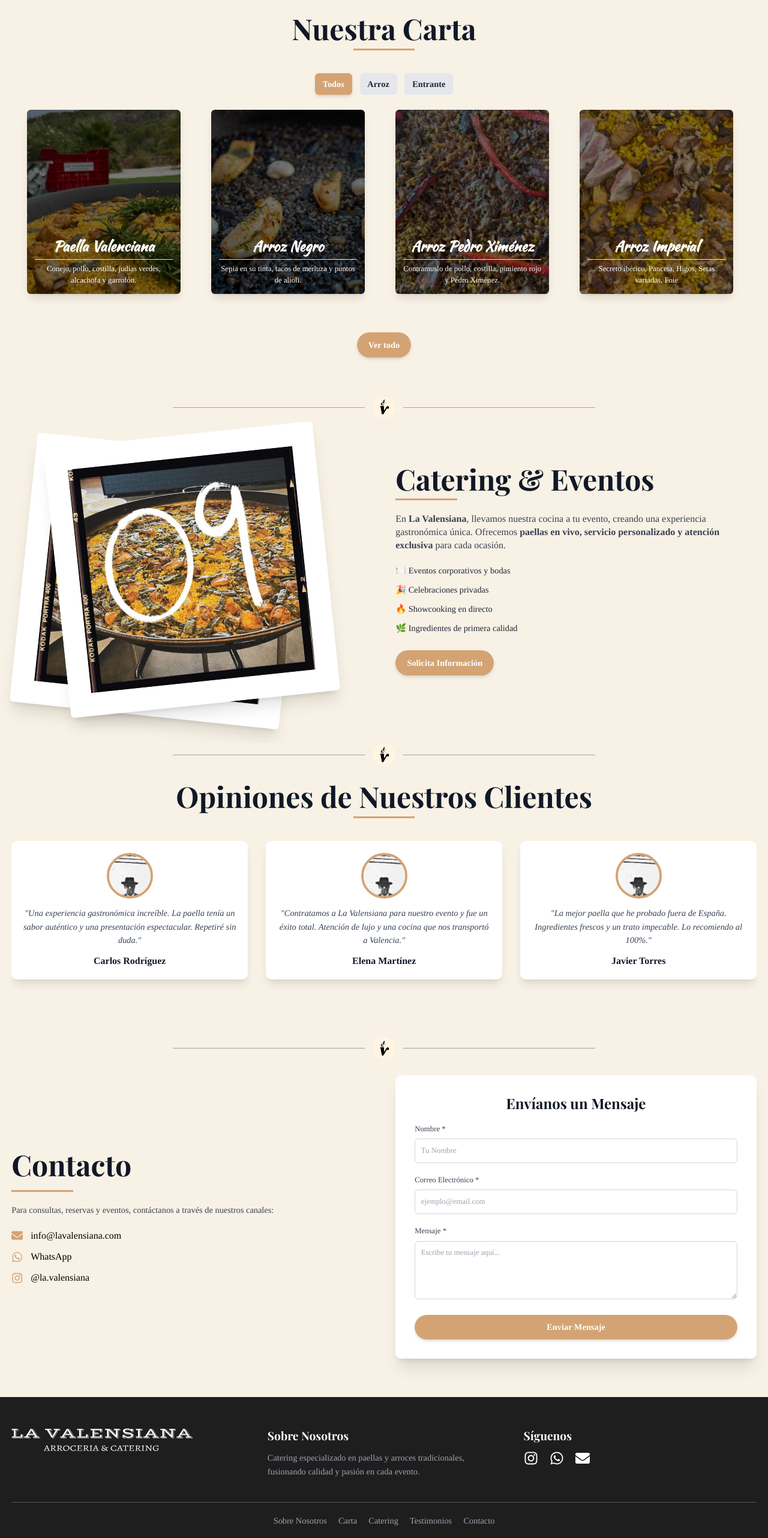
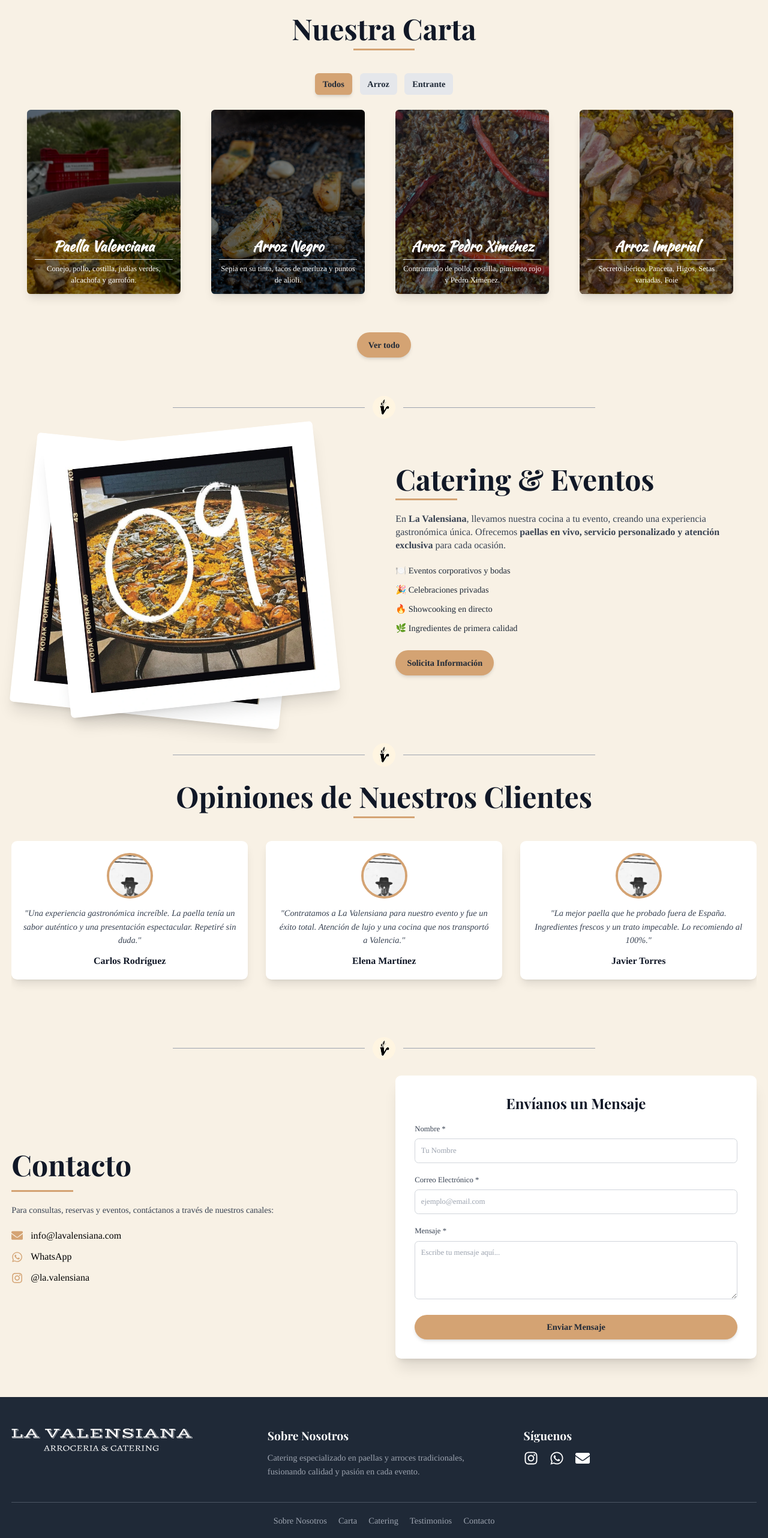
Before and after one commit to isidromartin/lavalensiana, a React (Vite) app: page /lavalensiana/catering in a window 1280 px wide. Shown: the part 1420-3984 px from the top of the page at 60% size. Built offline with nearby package versions, Linux system fonts and the light colour scheme; a web font is replaced by a local one.

Commit message:
Updated for better accessibility

```diff
--- a/src/components/Catering.jsx
+++ b/src/components/Catering.jsx
@@ -67,7 +67,7 @@ const Catering = () => {
               smooth={true}
               duration={800}
               offset={-80}
-              className="cursor-pointer hover:text-primary transition"
+              className="cursor-pointer text-gray-800 hover:text-text-gray-800 transition"
             >
               Solicita Información
             </Link>
--- a/src/components/Contact.jsx
+++ b/src/components/Contact.jsx
@@ -145,7 +145,7 @@ const Contacto = () => {
 
             <motion.button
               type="submit"
-              className="w-full bg-primary text-white py-3 rounded-full font-semibold text-lg shadow-md transition-transform duration-300 hover:scale-105 flex items-center justify-center"
+              className="w-full bg-primary text-gray-800 py-3 rounded-full font-semibold text-lg shadow-md transition-transform duration-300 hover:scale-105 flex items-center justify-center"
               whileHover={{ scale: 1.1 }}
               whileTap={{ scale: 0.95 }}
             >
--- a/src/components/Footer.jsx
+++ b/src/components/Footer.jsx
@@ -3,7 +3,7 @@ import { Link } from "react-scroll";
 
 const Footer = () => {
   return (
-    <footer className="bg-[#1E1E1E] text-white py-16 px-6">
+    <footer className="bg-gray-800 text-white py-16 px-6">
       <div className="container mx-auto grid grid-cols-1 md:grid-cols-3 gap-12 text-center md:text-left">
         {/* Columna 1: Logo */}
         <div className="flex justify-center md:justify-start">
--- a/src/components/Menu/FlipCard.jsx
+++ b/src/components/Menu/FlipCard.jsx
@@ -65,6 +65,8 @@ const FlipCard = ({ image, name, ingredients }) => {
               setFlipped(false);
             }}
             className="absolute top-4 right-4 text-gray-700 hover:text-black"
+            aria-label="Cerrar tarjeta"
+            title="Cerrar tarjeta"
           >
             <FaTimes size={20} />
           </button>
--- a/src/components/Menu/MenuSection.jsx
+++ b/src/components/Menu/MenuSection.jsx
@@ -45,7 +45,7 @@ const MenuSection = () => {
               key={index}
               className={`px-4 py-2 rounded-lg text-lg font-semibold transition-all duration-300 ${
                 selectedTag === tag
-                  ? "bg-primary text-white shadow-md"
+                  ? "bg-primary text-gray-800 shadow-md"
                   : "bg-gray-200 text-gray-800 hover:bg-gray-300"
               }`}
               onClick={() => setSelectedTag(tag)}
@@ -77,7 +77,7 @@ const MenuSection = () => {
           <motion.button
             onClick={() => setShowAll(true)}
             // className="mt-20 bg-[#E1C2B3] text-white px-6 py-3 rounded-lg font-semibold text-lg shadow-md transition-all duration-300 hover:scale-105"
-            className="inline-block mt-20 px-6 py-3 text-lg font-semibold text-white bg-primary rounded-full shadow-md transition-transform duration-300 hover:scale-105"
+            className="inline-block mt-20 px-6 py-3 text-lg font-semibold text-gray-800 bg-primary rounded-full shadow-md transition-transform duration-300 hover:scale-105"
             whileHover={{ scale: 1.1 }}
             whileTap={{ scale: 0.95 }}
           >
--- a/src/components/Testimonials.jsx
+++ b/src/components/Testimonials.jsx
@@ -88,9 +88,9 @@ const Testimonials = () => {
                     </p>
 
                     {/* Nombre del cliente */}
-                    <h4 className="text-xl font-semibold text-gray-900">
+                    <h3 className="text-xl font-semibold text-gray-900">
                       {testimonio.name}
-                    </h4>
+                    </h3>
                   </motion.div>
                 </SwiperSlide>
               ))}
```
